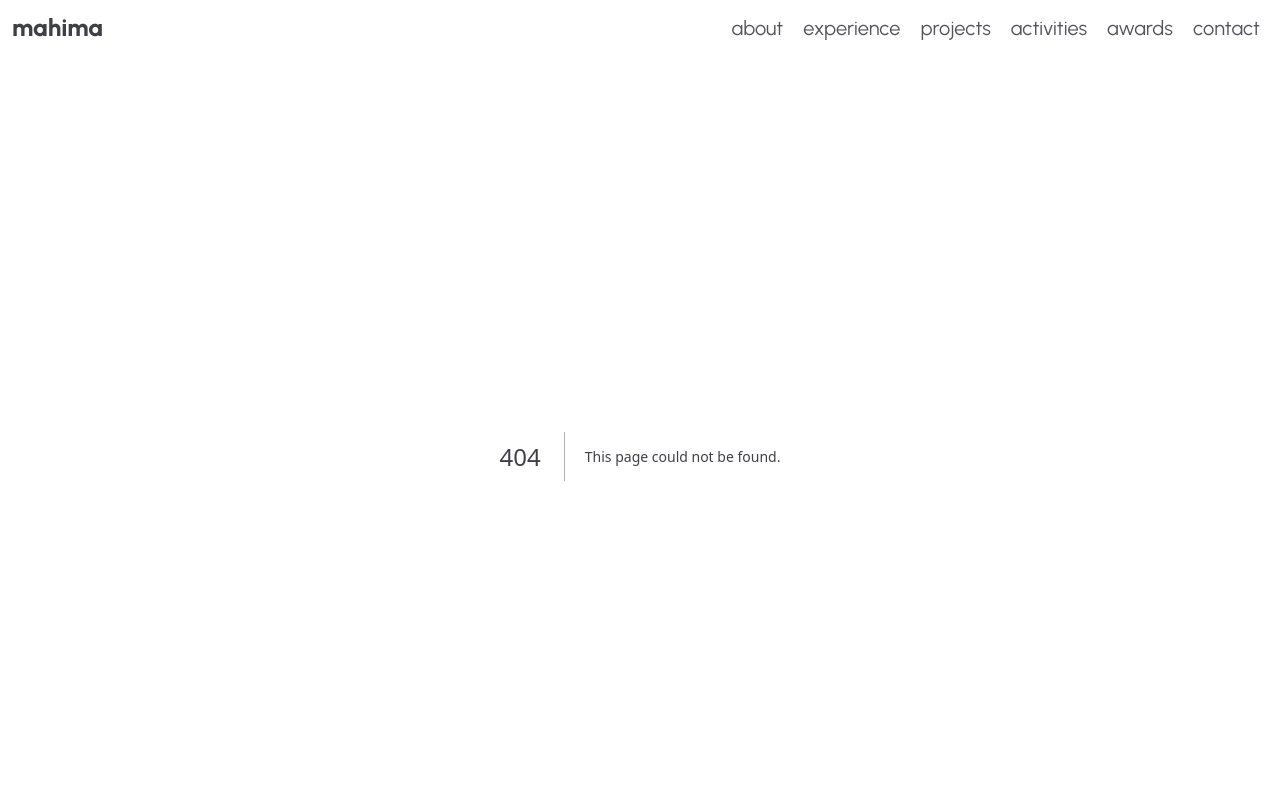
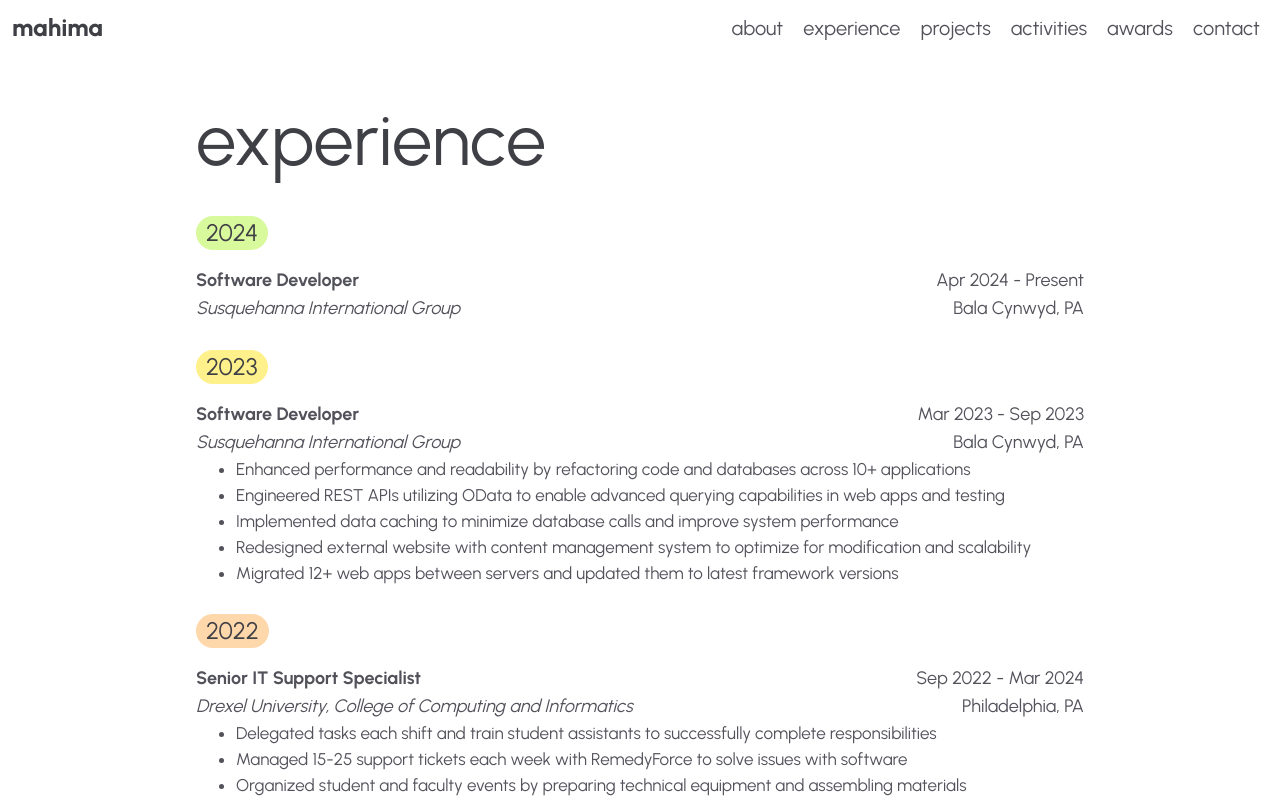
Before and after one commit to mahimamchacko/mahimamchacko.github.io, a Next.js app: page /experience in a window 1280 px wide. Before the commit this address had no page. Shown: the top 800 px of the page. Built offline with nearby package versions, Linux system fonts and the light colour scheme.

Commit message:
Create Experience page

```diff
--- /dev/null
+++ b/app/experience/page.tsx
@@ -0,0 +1,190 @@
+import Timeline from "@/components/timeline";
+
+export default function Home() {
+  const timelines = [
+    {
+      id: 4,
+      year: 2024,
+      color: "bg-lime-200",
+      experiences: [
+        {
+          id: 1,
+          title: "Software Developer",
+          company: "Susquehanna International Group",
+          period: "Apr 2024 - Present",
+          location: "Bala Cynwyd, PA",
+          bullets: []
+        }
+      ]
+    },
+    {
+      id: 3,
+      year: 2023,
+      color: "bg-yellow-200",
+      experiences: [
+        {
+          id: 1,
+          title: "Software Developer",
+          company: "Susquehanna International Group",
+          period: "Mar 2023 - Sep 2023",
+          location: "Bala Cynwyd, PA",
+          bullets: [
+            {
+              id: 1,
+              bullet: "Enhanced performance and readability by refactoring code and databases across 10+ applications"
+            },
+            {
+              id: 2,
+              bullet: "Engineered REST APIs utilizing OData to enable advanced querying capabilities in web apps and testing"
+            },
+            {
+              id: 3,
+              bullet: "Implemented data caching to minimize database calls and improve system performance"
+            },
+            {
+              id: 4,
+              bullet: "Redesigned external website with content management system to optimize for modification and scalability"
+            },
+            {
+              id: 5,
+              bullet: "Migrated 12+ web apps between servers and updated them to latest framework versions"
+            }
+          ]
+        }
+      ]
+    },
+    {
+      id: 2,
+      year: 2022,
+      color: "bg-orange-200",
+      experiences: [
+        {
+          id: 3,
+          title: "Senior IT Support Specialist",
+          company: "Drexel University, College of Computing and Informatics",
+          period: "Sep 2022 - Mar 2024",
+          location: "Philadelphia, PA",
+          bullets: [
+            {
+              id: 1,
+              bullet: "Delegated tasks each shift and train student assistants to successfully complete responsibilities"
+            },
+            {
+              id: 2,
+              bullet: "Managed 15-25 support tickets each week with RemedyForce to solve issues with software"
+            },
+            {
+              id: 3,
+              bullet: "Organized student and faculty events by preparing technical equipment and assembling materials"
+            },
+            {
+              id: 4,
+              bullet: "Crafted clear and concise technical documentation for internal and external audiences"
+            },
+            {
+              id: 5,
+              bullet: "Maintained reliability of recordings across 40+ classes through monitoring and upkeep of audio-visual technology"
+            }
+          ]
+        },
+        {
+          id: 2,
+          title: "Product Management Fellow",
+          company: "SurbhiLately Product Management Fellowship",
+          period: "Aug 2022 - Sep 2022",
+          location: "Remote",
+          bullets: [
+            {
+              id: 1,
+              bullet: "Participated in seminars to acquire key skills for Product Management and gain insights into the Product Management Life Cycle"
+            },
+            {
+              id: 2,
+              bullet: "Assessed Product Management prompts by identifying and establishing objectives for each product"
+            },
+            {
+              id: 3,
+              bullet: "Cultivated a Product Manager mindset by determining priority and value and mastering launch strategy principles"
+            },
+            {
+              id: 4,
+              bullet: "Analyzed case studies to enhance technologies and optimize effectiveness"
+            },
+            {
+              id: 5,
+              bullet: "Engaged in discussions with Product Management panelists to explore their roles and perspectives within the field"
+            }
+          ]
+        },
+        {
+          id: 1,
+          title: "IT Support Specialist",
+          company: "Drexel University, College of Computing and Informatics",
+          period: "Mar 2022 - Jun 2022",
+          location: "Philadelphia, PA",
+          bullets: [
+            {
+              id: 1,
+              bullet: "Configured loaner computers by imaging them with SCCM software and deploying them for immediate use"
+            },
+            {
+              id: 2,
+              bullet: "Enhanced Microsoft Excel spreadsheets by implementing data validation and conditional formatting"
+            },
+            {
+              id: 3,
+              bullet: "Oversaw computer and accessory loans through asset management using an inventory system"
+            },
+            {
+              id: 4,
+              bullet: "Employed Microsoft Teams and Discord for effective communication regarding tasks and issues"
+            }
+          ]
+        }
+      ]
+    },
+    {
+      id: 1,
+      year: 2021,
+      color: "bg-red-200",
+      experiences: [
+        {
+          id: 1,
+          title: "IT Intern",
+          company: "West Chester Area School District",
+          period: "May 2021",
+          location: "West Chester, PA",
+          bullets: [
+            {
+              id: 1,
+              bullet: "Updated network infrastructure by constructing and connecting switches in the data center"
+            },
+            {
+              id: 2,
+              bullet: "Provisioned and labeled 30 wireless access points across schools to facilitate internet access"
+            },
+            {
+              id: 3,
+              bullet: "Developed PowerShell scripts to monitor changes in group membership within Active Directory and enhance security measures"
+            },
+            {
+              id: 4,
+              bullet: "Created Ansible playbooks to parse and present data in a more digestible format"
+            }
+          ]
+        }
+      ]
+    }
+  ]
+
+  return (
+    <div className="container flex flex-col gap-8 md:gap-10">
+      <h1>experience</h1>
+      <div className="flex flex-col gap-5 md:gap-7">
+        {timelines.map(({ id, year, color, experiences }) => (
+          <Timeline key={id} year={year} color={color} experiences={experiences}/>
+        ))}
+      </div>
+    </div>
+  );
+}
--- a/components/badge.tsx
+++ b/components/badge.tsx
@@ -5,8 +5,10 @@ type BadgeProps = {
 
 export default function Badge({ color = "bg-sky-200", children }: BadgeProps) : React.ReactNode {
   return (
-    <div className={`py-px px-2.5 rounded-full ${color} `}>
+    <div className="flex">
+      <div className={`py-px px-2.5 rounded-full ${color} `}>
         {children}
+      </div>
     </div>
   );
 }
--- /dev/null
+++ b/components/timeline.tsx
@@ -0,0 +1,50 @@
+import Badge from "./badge";
+
+type Bullet = {
+  id: number,
+  bullet: string
+}
+
+type Experience = {
+  id: number,
+  title: string,
+  company: string,
+  period: string,
+  location: string,
+  bullets: Bullet[]
+}
+
+type TimelineProps = {
+  year: number,
+  color: string,
+  experiences: Experience[]
+}
+
+export default function Timeline({ year, color, experiences }: TimelineProps) : React.ReactNode {
+  return (
+    <div className="flex flex-col gap-3 md:gap-4">
+      <Badge color={color}>
+        <h6>{year}</h6>
+      </Badge>
+      {experiences.map(({ id, title, company, period, location, bullets }) => (
+        <div key={id}>
+          <div className="flex flex-col md:flex-row justify-between">
+            <div className="flex flex-col items-start">
+              <p className="font-bold">{title}</p>
+              <p className="italic">{company}</p>
+            </div>
+            <div className="flex flex-col items-start md:items-end">
+              <p>{period}</p>
+              <p>{location}</p>
+            </div>
+          </div>
+          <ul className="list-disc pl-8 md:pl-10 text-base md:text-md">
+            {bullets.map(({ id, bullet }) => (
+              <li key={id}>{bullet}</li>
+            ))}
+          </ul>
+        </div>
+      ))}
+    </div>
+  );
+}
```
